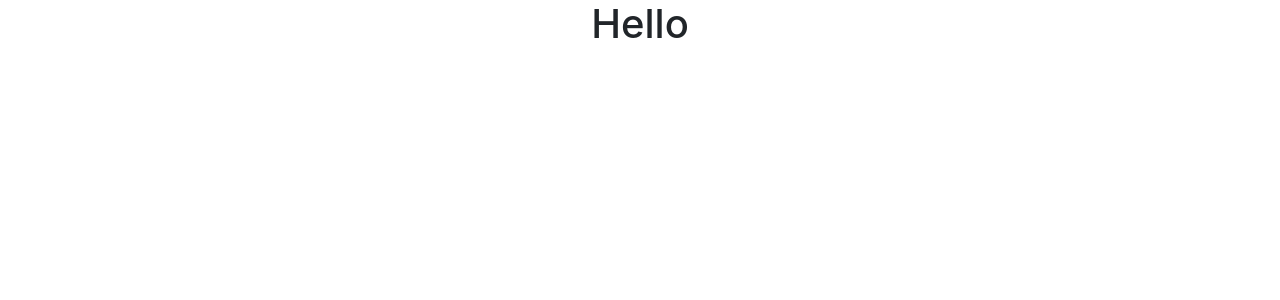
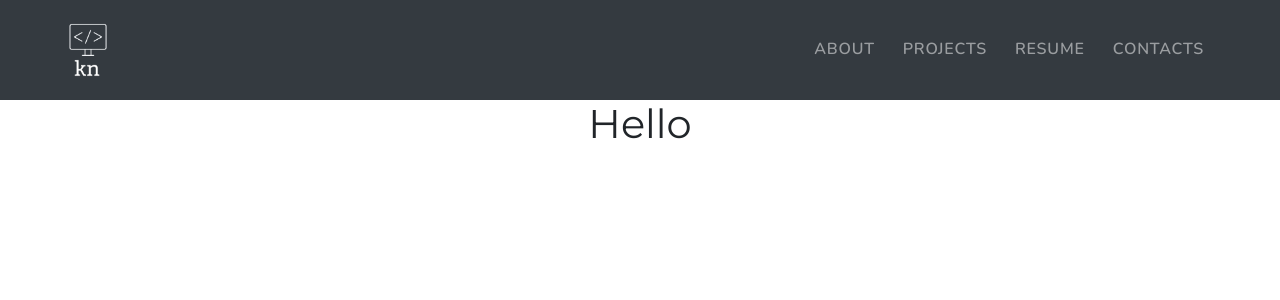
Before and after one commit to nnhk23/kim-nguyen-portfolio, a React (Create React App) app: page / in a window 1280 px wide. Shown: the top 300 px of the page. Built offline with nearby package versions, Linux system fonts and the light colour scheme.

Commit message:
navbar completed

```diff
--- a/public/index.html
+++ b/public/index.html
@@ -39,5 +39,7 @@
       To begin the development, run `npm start` or `yarn start`.
       To create a production bundle, use `npm run build` or `yarn build`.
     -->
+    <script src="https://code.jquery.com/jquery-3.5.1.slim.min.js" integrity="sha384-DfXdz2htPH0lsSSs5nCTpuj/zy4C+OGpamoFVy38MVBnE+IbbVYUew+OrCXaRkfj" crossorigin="anonymous"></script>
+    <script src="https://cdn.jsdelivr.net/npm/bootstrap@4.6.0/dist/js/bootstrap.bundle.min.js" integrity="sha384-Piv4xVNRyMGpqkS2by6br4gNJ7DXjqk09RmUpJ8jgGtD7zP9yug3goQfGII0yAns" crossorigin="anonymous"></script>
   </body>
 </html>
--- a/src/App.js
+++ b/src/App.js
@@ -1,9 +1,18 @@
-import './App.css';
+import './css/App.css';
 import 'bootstrap/dist/css/bootstrap.min.css'
+import './components/NavBar.js'
+import { NavBar } from './components/NavBar.js';
 
 function App() {
   return (
     <div className="App">
+      <NavBar />
+      {/* original tagline */}
+      {/* about me */}
+      {/* technical projects */}
+      {/* contact form (send an email) */}
+      {/* resume (download in pdf form button) - tbd */}
+      {/* footer with linkedin/facebook/twitter/dev */}
       <h1>Hello</h1>
     </div>
   );
--- /dev/null
+++ b/src/components/NavBar.js
@@ -0,0 +1,37 @@
+import React from 'react'
+import '../css/NavBar.css'
+import logo from '../img/1b486986d44d49f4a188ea2949e429b2.png'
+
+export const NavBar = () => {
+    return (
+        <nav className="navbar sticky-top navbar-expand-lg navbar-dark bg-dark">
+            <a className="navbar-brand" href="#">
+                <img id="kn-logo" src={logo} alt='logo'/>
+            </a>
+
+            <button className="navbar-toggler" type="button" data-toggle="collapse" data-target="#navbarSupportedContent" aria-controls="navbarSupportedContent" aria-expanded="false" aria-label="Toggle navigation">
+                <span className="navbar-toggler-icon"></span>
+            </button>
+
+            <div className="collapse navbar-collapse" id="navbarSupportedContent">
+                <ul className="navbar-nav ml-auto">
+                    <li className="nav-item">
+                        <a className="nav-link" href="#">ABOUT<span className="sr-only">(current)</span></a>
+                    </li>
+
+                    <li className="nav-item">
+                        <a className="nav-link" href="#">PROJECTS</a>
+                    </li>
+
+                    <li className="nav-item">
+                        <a className="nav-link" href="#">RESUME</a>
+                    </li>
+
+                    <li className="nav-item">
+                        <a className="nav-link" href="#">CONTACTS</a>
+                    </li>
+                </ul>
+            </div>
+        </nav>
+    )
+}
--- a/src/App.css
+++ b/src/css/App.css
@@ -1,5 +1,8 @@
+@import url('https://fonts.googleapis.com/css2?family=Montserrat&family=Nunito:wght@600&display=swap');
+
 .App {
   text-align: center;
+  font-family: 'Montserrat', sans-serif;
 }
 
 .App-logo {
--- /dev/null
+++ b/src/css/NavBar.css
@@ -0,0 +1,36 @@
+:root{
+    --primary-red: #fc4d4d;
+    --primary-dark: rgba(255, 255, 255, 0);
+}
+
+#kn-logo {
+    height: 4rem;
+    width: 4rem;
+}
+
+.navbar-brand {
+    padding: 0.625rem;
+    margin-left: 1.875rem;
+}
+
+nav {
+    font-family: 'Nunito', sans-serif;
+}
+
+nav a.nav-link {
+    letter-spacing: 0.05rem;
+    font-weight: 500;
+}
+
+.navbar-nav {
+    padding-right: 2.5rem;
+}
+
+.navbar-nav > li > a {
+    margin-right: 0.75rem;
+    border-bottom: 0.1975rem solid var(--primary-dark);
+}
+
+.navbar-nav > li > a.active, .navbar-nav > li > a:hover, .navbar-nav > li > a.active:focus {
+    border-bottom: 0.1975rem solid var(--primary-red);
+}
```
Also changed, not shown: src/img/0548e03bd49b424dabe3ec35a97a63ed.png (added), src/img/1b486986d44d49f4a188ea2949e429b2.png (added).
